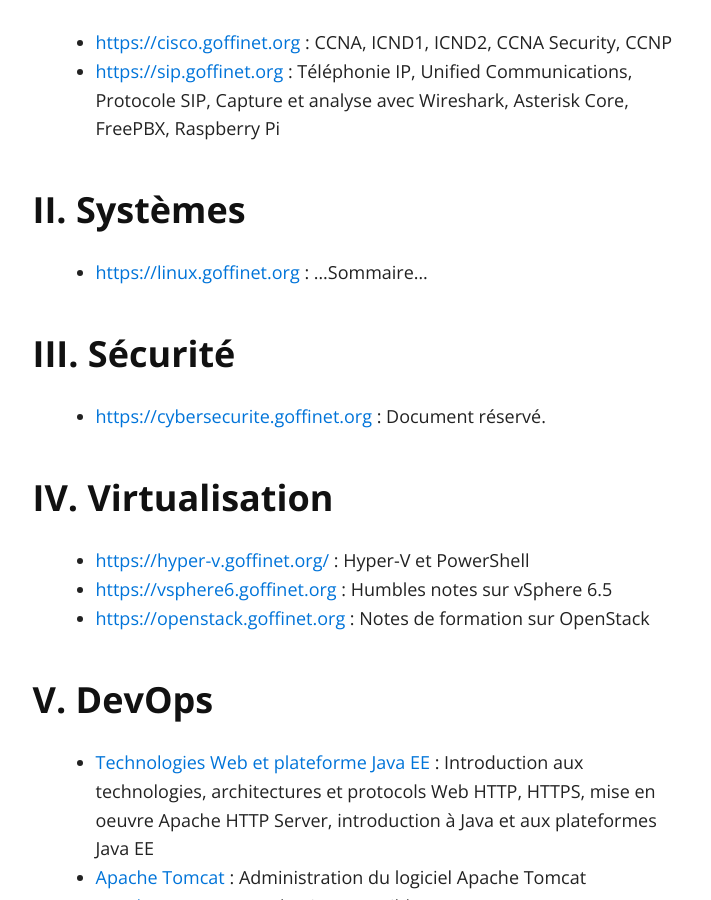
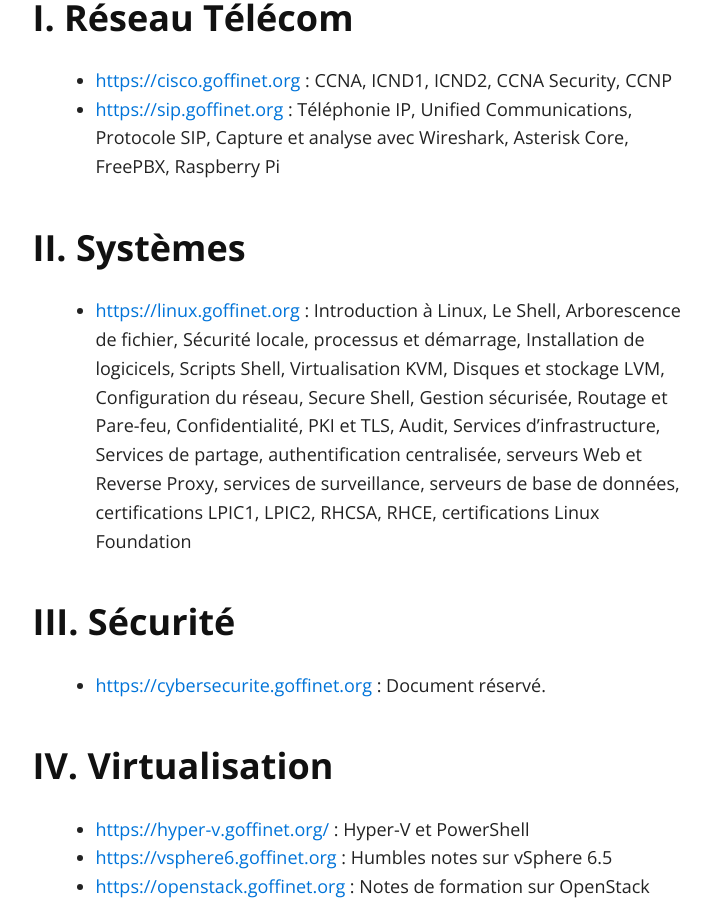
Before and after one commit to goffinet/biblio, a Jekyll site: the page built from index.md, in a window 1280 px wide and 900 px high, scrolled down 2220 px. Shown: the whole window, without its empty margins (259-970 px from the left). Built offline with Jekyll 4.4.1, drawn with Linux system fonts in a browser that asks for light colours; some of the changed text lies outside the part shown.

Commit message:
Update index.md

```diff
--- a/index.md
+++ b/index.md
@@ -30,7 +30,7 @@ _François-Emmanuel Goffinet_
 
 ### II. Systèmes
 
-* [https://linux.goffinet.org](https://linux.goffinet.org) : ...Sommaire...
+* [https://linux.goffinet.org](https://linux.goffinet.org) : Introduction à Linux, Le Shell, Arborescence de fichier, Sécurité locale, processus et démarrage, Installation de logicicels, Scripts Shell, Virtualisation KVM, Disques et stockage LVM, Configuration du réseau, Secure Shell, Gestion sécurisée, Routage et Pare-feu, Confidentialité, PKI et TLS, Audit, Services d'infrastructure, Services de partage, authentification centralisée, serveurs Web et Reverse Proxy, services de surveillance, serveurs de base de données, certifications LPIC1, LPIC2, RHCSA, RHCE, certifications Linux Foundation
 
 ### III. Sécurité
 
```
Also changed, not shown: other parts of index.md (+1 -1 lines).
